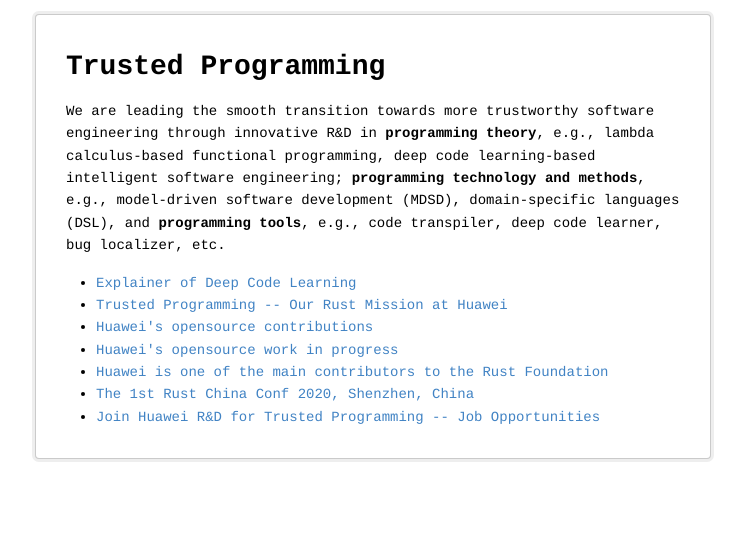
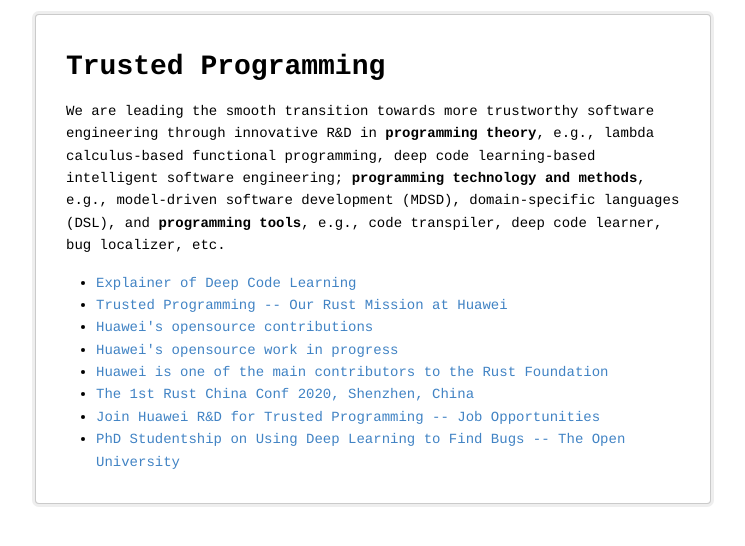
Before and after one commit to yijunyu/trusted-programming.github.io, a Jekyll site: the page built from index.md, in a window 1280 px wide. Shown: the top 546 px of the page, without its empty margins (267-1012 px from the left). Built offline with Jekyll 4.4.1, drawn with Linux system fonts in a browser that asks for light colours.

Commit message:
Update index.md
PhD studentship

```diff
--- a/index.md
+++ b/index.md
@@ -23,4 +23,5 @@
  <li><a href="https://foundation.rust-lang.org">Huawei is one of the main contributors to the Rust Foundation</a></li>
  <li><a href="https://2020conf.rustcc.cn">The 1st Rust China Conf 2020, Shenzhen, China</a></li>
  <li><a href="https://apply.workable.com/huawei-ireland/j/823CFEB55B/">Join Huawei R&D for Trusted Programming -- Job Opportunities</a></li>
+ <li><a href="https://www.open.ac.uk/stem/computing-and-communications/node/230">PhD Studentship on Using Deep Learning to Find Bugs -- The Open University</a></li>
 </ul>
```
